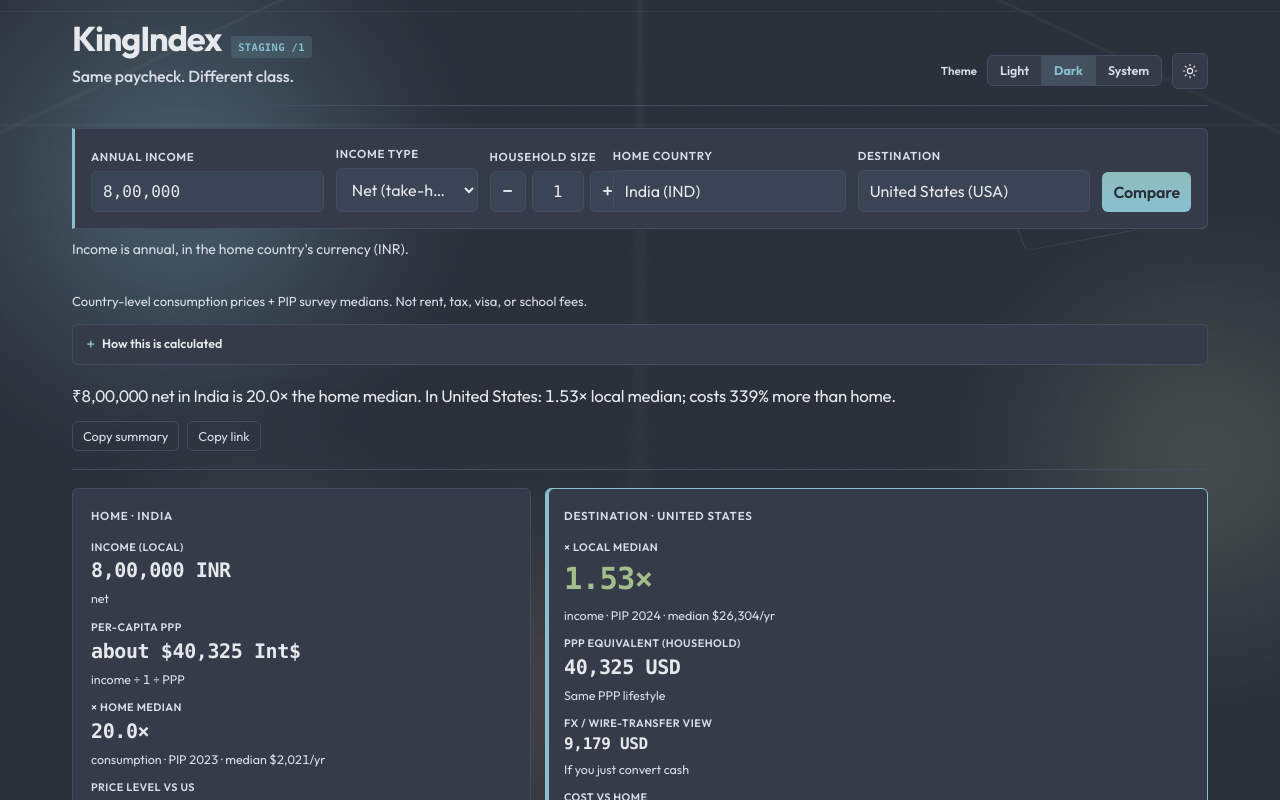
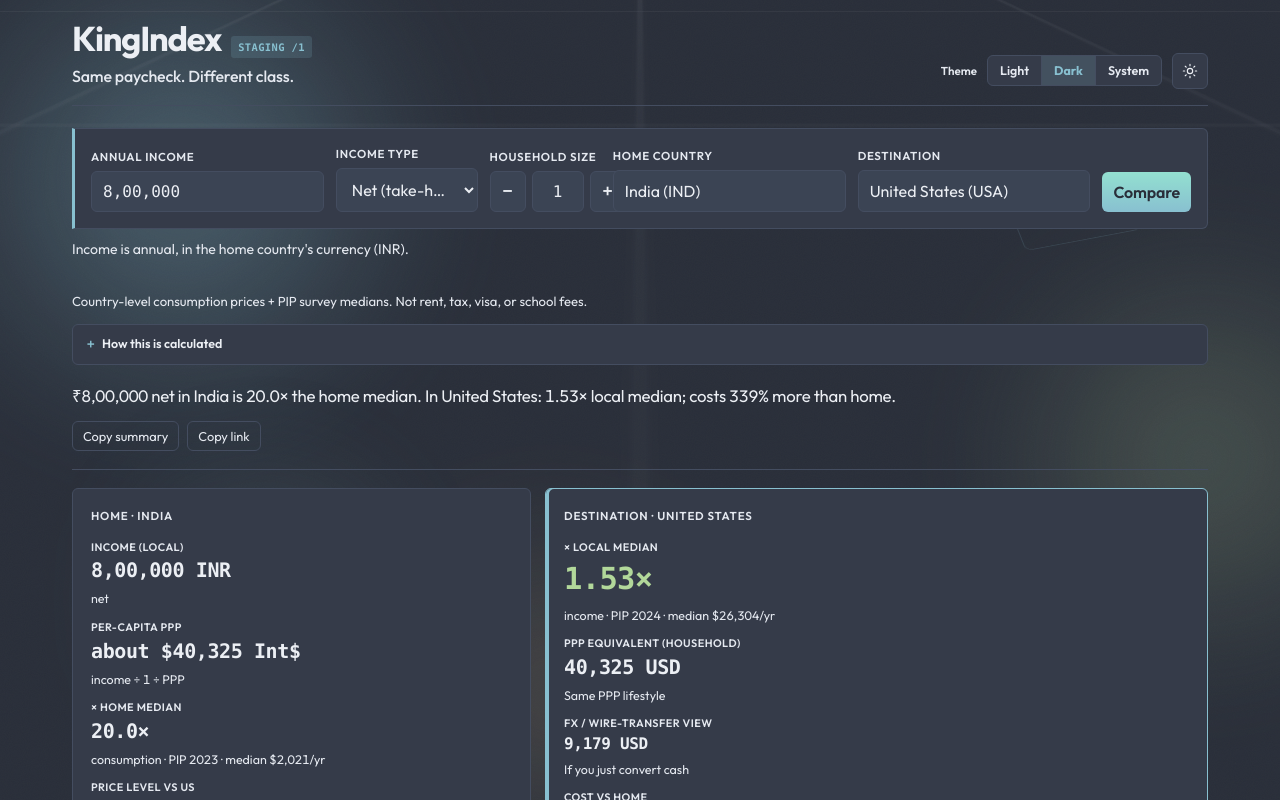
Before and after one commit to tanishqnalloju/kingindex-v2, a website: page public/1/index.html in a window 1280 px wide. Both pictures are taken after a click on the button "Switch to dark theme". Shown: the top 800 px of the page. Drawn offline with nearby package versions, Linux system fonts and the light colour scheme; a web font is replaced by a local one.

Commit message:
style(/1): brighten dark theme frost ink

```diff
--- a/public/1/index.html
+++ b/public/1/index.html
@@ -95,13 +95,13 @@
     --bg-tint: #353b49;
     --panel: #353b49;
     --panel2: #3b4454;
-    --ink: #e6e8ec;
-    --muted: #d8dee9;
+    --ink: #eceff4;
+    --muted: #e5e9f0;
     --line: #444d60;
     --accent: #88c0d0;
-    --accent-bright: #8fbcbb;
+    --accent-bright: #93e0d0;
     --accent-soft: rgba(136, 192, 208, 0.16);
-    --hero: #a3be8c;
+    --hero: #b2d89a;
     --gold: #ebcb8b;
     --danger: #bf616a;
     --track: #3b4454;
@@ -113,19 +113,19 @@
     --row-selected-outline: #88c0d0;
     --row-border: #444d60;
     --method-bg: #353b49;
-    --method-strong: #e6e8ec;
+    --method-strong: #eceff4;
     --picker-hover: #444d60;
-    --ghost-hover-border: #88c0d0;
-    --primary-top: #8fbcbb;
+    --ghost-hover-border: #93e0d0;
+    --primary-top: #93e0d0;
     --primary-bot: #88c0d0;
     --primary-ink: #292e39;
-    --band-stretched-fg: #d8dee9;
+    --band-stretched-fg: #e5e9f0;
     --band-stretched-bg: #3b4454;
     --band-stretched-bd: #444d60;
-    --band-normal-fg: #e6e8ec;
+    --band-normal-fg: #eceff4;
     --band-normal-bg: #3b4454;
     --band-normal-bd: #444d60;
-    --band-comfortable-fg: #8fbcbb;
+    --band-comfortable-fg: #93e0d0;
     --band-comfortable-bg: rgba(143, 188, 187, 0.14);
     --band-comfortable-bd: #88c0d0;
     --band-affluent-fg: #ebcb8b;
```
